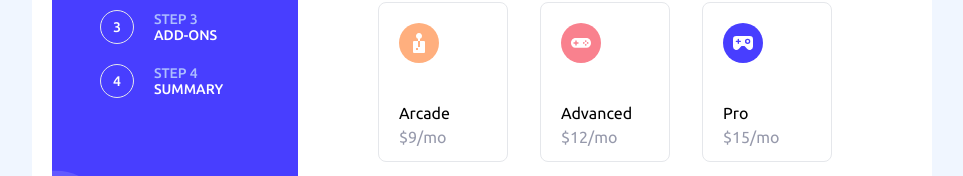
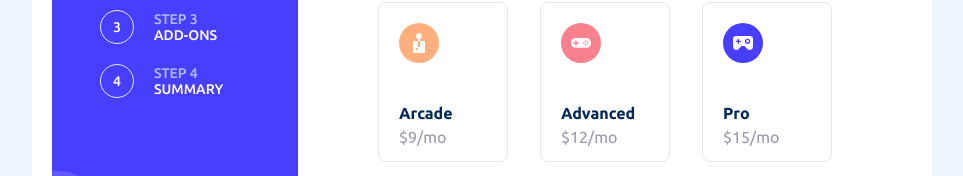
Before and after one commit to oducoelho/Multi-Step, a React (Vite) app: page /selectyourplan in a window 1280 px wide. Shown: the part 283-459 px from the top of the page, without its empty margins (158-1121 px from the left). Built offline with nearby package versions, Linux system fonts and the light colour scheme.

Commit message:
adding hover and focus

```diff
--- a/src/components/SelectYourPlan.tsx
+++ b/src/components/SelectYourPlan.tsx
@@ -47,19 +47,19 @@ export const SelectYourPlan = () => {
             <p className='text-[#9699ab]'>You have the option of the monthly billing.</p>
           </div>
           <div className='flex flex-row justify-between gap-[32px]'>
-            <div className='flex flex-col border w-[130px] h-40 relative rounded-lg'>
+            <div className='flex flex-col border w-[130px] h-40 relative rounded-lg hover:border-[#473dff] active:bg-[#f0f6ff] cursor-pointer'>
               <img src={Arcade} alt="" className='w-10 absolute left-5 top-5'/>
-                <p className='absolute left-5 bottom-9'>Arcade</p>
+                <p className='absolute left-5 bottom-9 font-extrabold text-[#02295a]'>Arcade</p>
                 <span className='absolute left-5 bottom-3 text-[#9699ab]'>$9/mo</span>
             </div>
-            <div className='flex flex-col border w-[130px] h-40 relative rounded-lg'>
+            <div className='flex flex-col border w-[130px] h-40 relative rounded-lg hover:border-[#473dff] focus:bg-[#f0f6ff] cursor-pointer'>
               <img src={Advanced} alt="" className='w-10 absolute left-5 top-5'/>
-              <p className='absolute left-5 bottom-9'>Advanced</p>
+              <p className='absolute left-5 bottom-9 font-extrabold text-[#02295a]'>Advanced</p>
               <span className='absolute left-5 bottom-3 text-[#9699ab]'>$12/mo</span>
             </div>
-            <div className='flex flex-col border w-[130px] h-40 relative rounded-lg'>
+            <div className='flex flex-col border w-[130px] h-40 relative rounded-lg hover:border-[#473dff] focus:bg-[#f0f6ff] cursor-pointer'>
               <img src={Pro} alt="" className='w-10 absolute left-5 top-5'/>
-              <p className='absolute left-5 bottom-9'>Pro</p>
+              <p className='absolute left-5 bottom-9 font-extrabold text-[#02295a]'>Pro</p>
               <span className='absolute left-5 bottom-3 text-[#9699ab]'>$15/mo</span>
             </div>
           </div>
```
